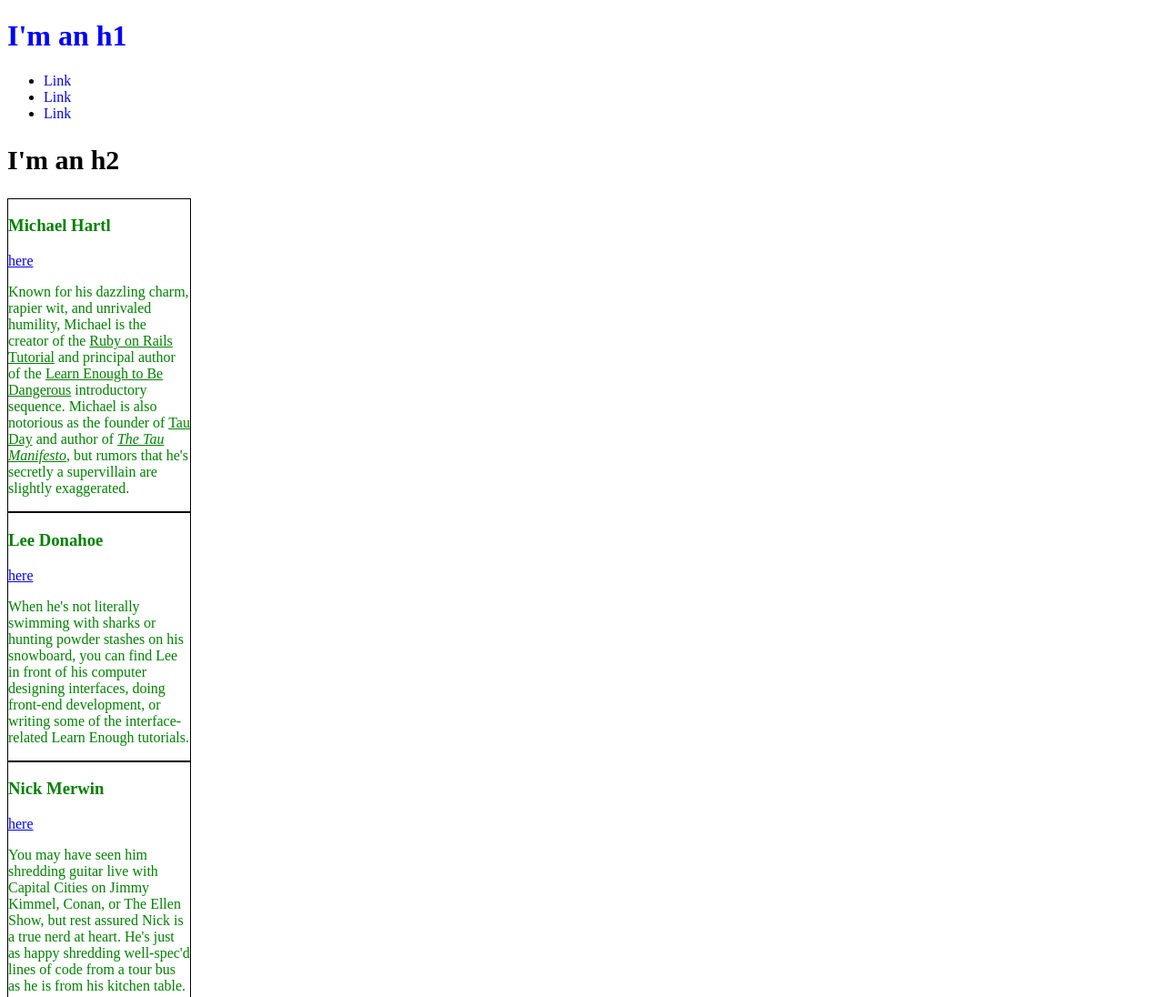
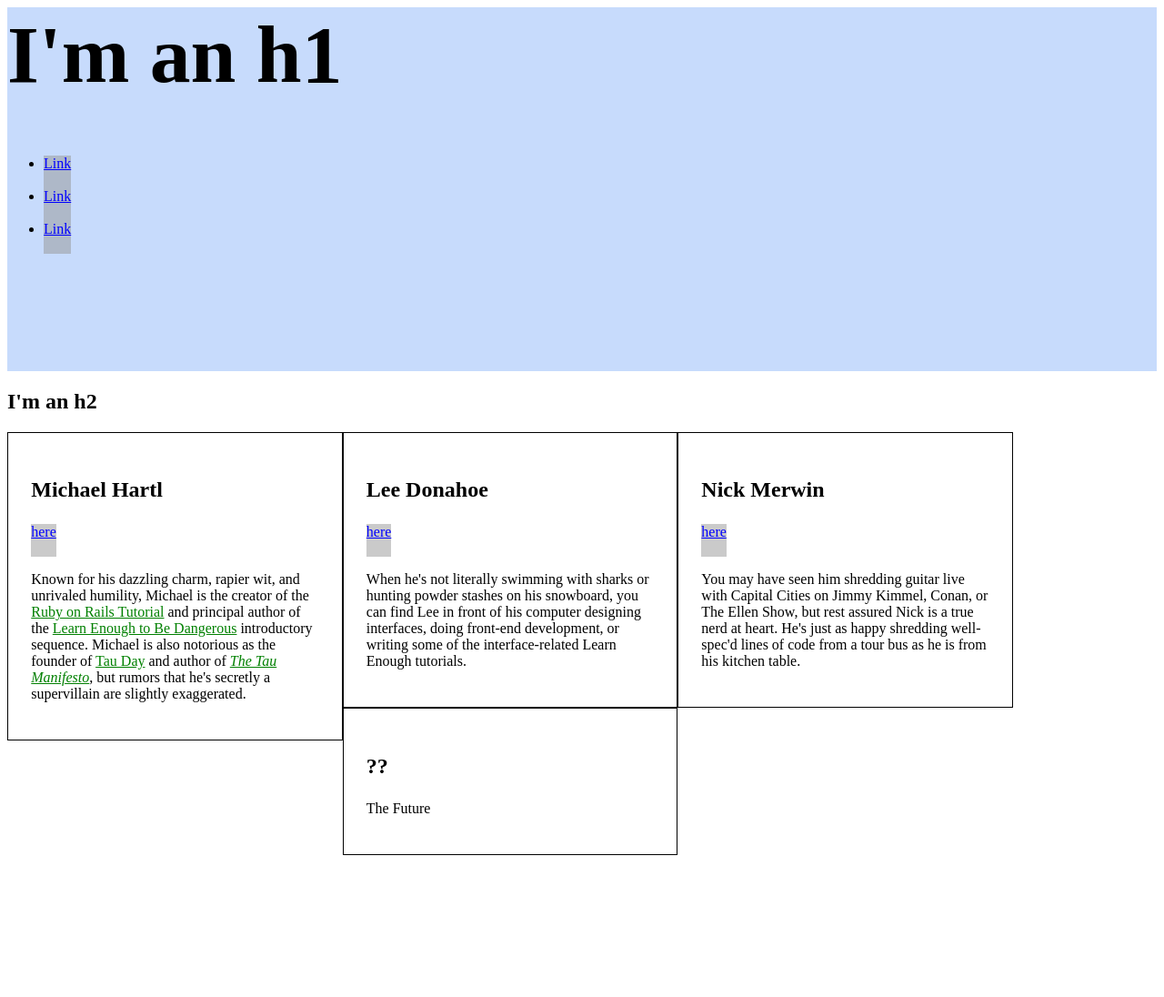
Before and after one commit to tbsharkey/tbsharkey.github.io, a plain HTML site: page index.html in a window 1280 px wide. Shown: the top 1096 px of the page at 91% size. After the commit the page ends 940 px from the top, so only its background shows below. Drawn offline with Linux system fonts and the light colour scheme.

Commit message:
Updated to keep current with chapter 4

```diff
--- a/index.html
+++ b/index.html
@@ -1,49 +1,78 @@
 <!DOCTYPE html>
 <html>
+
 <head>
   <title>Test Page: Don't Panic</title>
   <meta charset="utf-8">
   <style>
     /* GLOBAL STYLES */
+    h1 {
+      font-size: 7vw;
+      margin-top: 0;
+    }
+
     a {
-        color: rgba(212, 127, 245, .2);
+      color: #f00;
     }
-      h2 {
-        font-size: 30px;
+
+    /* HERO STYLES */
+    .full-hero {
+      background-color: #c7dbfc;
+      height: 50vh;
     }
 
     /* SOCIAL STYLES */
     .social-link {
-        color: #00f;
+      background: rgba(150, 150, 150, 0.5);
+      color: blue;
+      display: inline-block;
+      height: 36px;
     }
 
     /* BIO STYLES */
+    .bio-wrapper {
+      font-size: 24px;
+    }
+
     .bio-box {
-        border: 1px solid #000;
-        width: 200px;
+      border: 1px solid black;
+      float: left;
+      font-size: 1rem;
+      padding: 2%;
+      width: 25%;
     }
-      div.bio-box {
-        color: #008000;
+
+    .bio-box h3 {
+      font-size: 1.5em;
     }
+
+    .bio-copy {
+      font-size: 1em;
+    }
+
     .bio-copy a {
-        color: #008000;
+      color: green;
     }
   </style>
 </head>
+
 <body>
-    <h1 class="social-link">I'm an h1</h1>
+  <div class="full-hero hero-home">
+    <h1>I'm an h1</h1>
     <ul>
       <li>
-        <a class="social-link href="https://example.com/">Link</a>
+        <a href="https://example.com/" class="social-link">Link</a>
       </li>
       <li>
-        <a class="social-link href="https://example.com/">Link</a>
+        <a href="https://example.com/" class="social-link">Link</a>
       </li>
       <li>
-        <a class="social-link href="https://example.com/">Link</a>
+        <a href="https://example.com/" class="social-link">Link</a>
       </li>
     </ul>
+  </div>
   <h2>I'm an h2</h2>
+  <div class="bio-wrapper">
     <div class="bio-box">
       <h3>Michael Hartl</h3>
       <a href="https://twitter.com/mhartl" class="social-link">here</a>
@@ -93,5 +122,7 @@
         The Future
       </p>
     </div>
+  </div>
 </body>
+
 </html>
```
Lines whose indentation alone changed are shown as unchanged.
